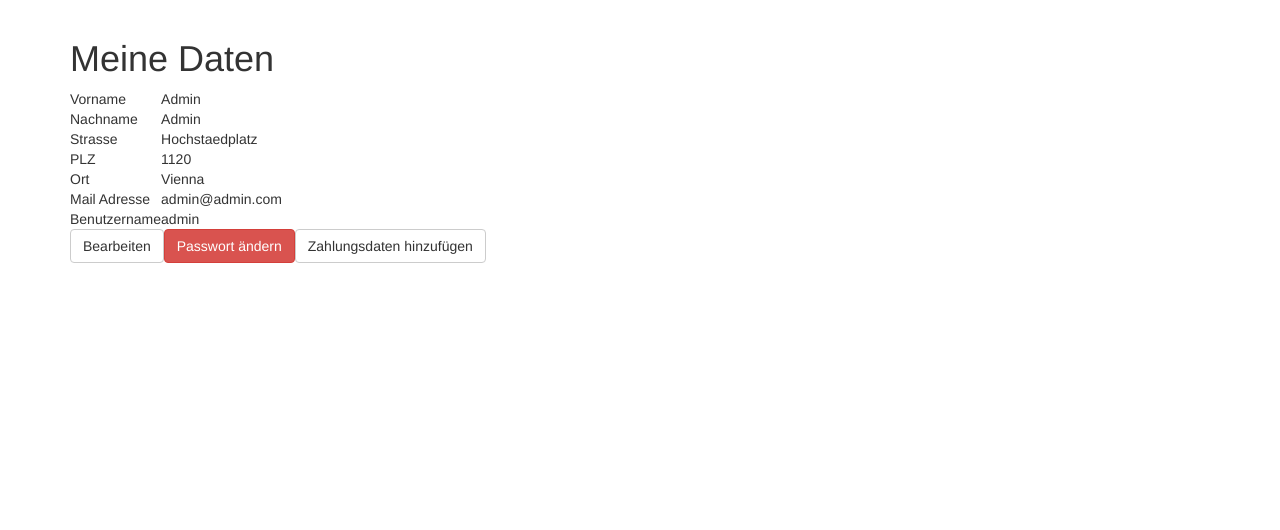
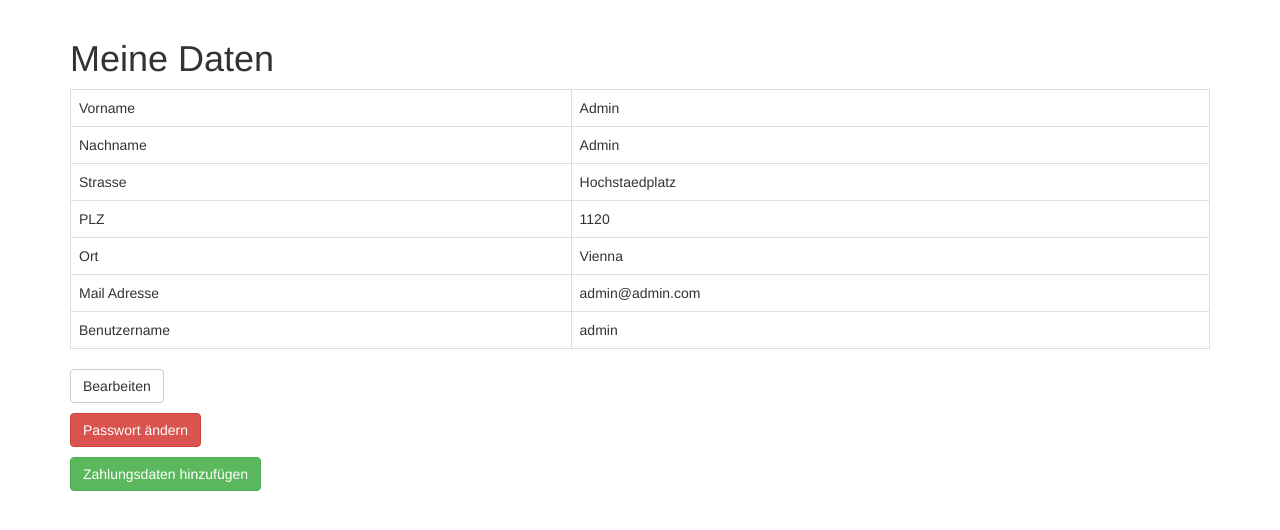
Before and after one commit to dreilala/WET2, a PHP site: page /showOwnData.php in a window 1280 px wide. Shown: the part 51-581 px from the top of the page. Run offline with PHP 8.4, Linux system fonts and the light colour scheme; a user stored in the database is signed in; data comes from the database, SQL or seed files in the repository.

Commit message:
ChangeLayout_ShowOwnData

```diff
--- a/showOwnData.php
+++ b/showOwnData.php
@@ -34,7 +34,7 @@ include "classes/User.Class.php";
                 $result2 = $dbconn->query($sql2);
 
                 //echo "<div class='row'>";
-                echo "<table>";
+                echo "<table class='table table-bordered'>";
                 echo "<tr>";
                 echo "<td>Vorname</td>";
                 echo "<td>$row->vorname</td>";
@@ -76,9 +76,9 @@ include "classes/User.Class.php";
                     echo "</tr>";
                 }
                 echo "</table>";
-                echo "<a href='changeOwnData.php' class='btn btn-default'>Bearbeiten</a>";
-                echo "<a href='changePassword.php' class='btn btn-danger'>Passwort ändern</a>";
-                echo "<a href='addPaymentData.php' class='btn btn-default'>Zahlungsdaten hinzufügen</a>";
+                echo "<p><a href='changeOwnData.php' class='btn btn-default'>Bearbeiten</a></p>";
+                echo "<p><a href='changePassword.php' class='btn btn-danger'>Passwort ändern</a></p>";
+                echo "<p><a href='addPaymentData.php' class='btn btn-success'>Zahlungsdaten hinzufügen</a></p>";
                 //echo "</div>";
             }
             $dbconn->close();
```
